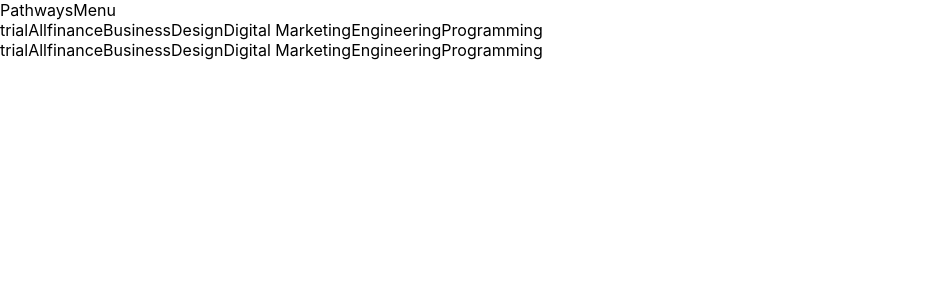
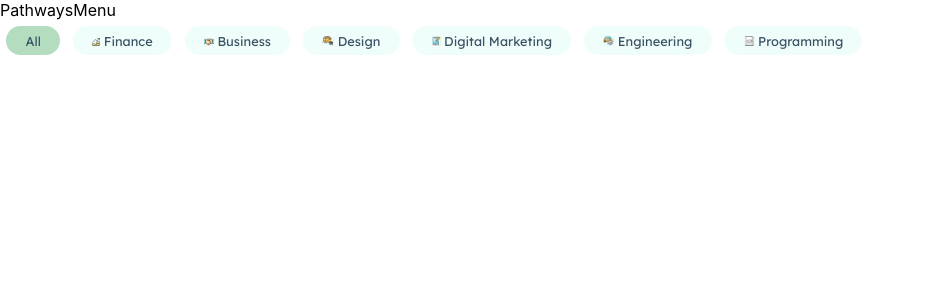
Before and after one commit to ecf123/ecf-fe-prototype, a React (Create React App) app: page /pathways in a window 1280 px wide. Shown: the top 300 px of the page, without its empty margins (0-925 px from the left). Built offline with nearby package versions, Linux system fonts and the light colour scheme.

Commit message:
Completed adaptive styling

```diff
--- a/src/App.jsx
+++ b/src/App.jsx
@@ -1,11 +1,10 @@
 import "./App.scss";
 import Routing from "./containers/Routing/Routing";
-import FilterTag from './components/FilterTag/FilterTag';
+
 const App = () => {
   return (
     <div className="App">
       <Routing />
-      <FilterTag/>
     </div>
   );
 };
--- a/src/components/FilterTag/FilterTag.jsx
+++ b/src/components/FilterTag/FilterTag.jsx
@@ -1,26 +1,199 @@
-import React from 'react'
-import "./FilterTag.scss"
-import performanceMoney from "../../assets/images/performance-money-icon.svg"
-import handshake from "../../assets/images/handshake-icon.svg"
-import paintingPalette from "../../assets/images/painting-palette-icon.svg"
-import phoneWrite from "../../assets/images/phone-write-icon.svg"
-import carActions from "../../assets/images/car-actions-icon.svg"
-import fileCode from "../../assets/images/file-code-icon.svg"
-
+import React, { useState } from "react";
+import "./FilterTag.scss";
+import performanceMoney from "../../assets/images/performance-money-icon.svg";
+import handshake from "../../assets/images/handshake-icon.svg";
+import paintingPalette from "../../assets/images/painting-palette-icon.svg";
+import phoneWrite from "../../assets/images/phone-write-icon.svg";
+import carActions from "../../assets/images/car-actions-icon.svg";
+import fileCode from "../../assets/images/file-code-icon.svg";
 
 const FilterTag = () => {
-  return (
-    <div className='filter-tag'> trial
-      <span className='filter-tag__item'>All</span>
-      <span className='filter-tag__item'>finance</span>
-      <span className='filter-tag__item'>Business</span>
-      <span className='filter-tag__item'>Design</span>
-      <span className='filter-tag__item'>Digital Marketing</span>
-      <span className='filter-tag__item'>Engineering</span>
-      <span className='filter-tag__item'>Programming</span>
+    const [activeArray, setActiveArray] = useState([
+        true,
+        false,
+        false,
+        false,
+        false,
+        false,
+        false,
+    ]);
 
-    </div>
-  )
-}
+    const handleSelected = (event) => {
+        setActiveArray([false, false, false, false, false, false, false]);
+        switch (event.target.id) {
+            case "all":
+                setActiveArray([
+                    false,
+                    true,
+                    false,
+                    false,
+                    false,
+                    false,
+                    false,
+                ]);
+                break;
+            case "1":
+                setActiveArray([
+                    false,
+                    true,
+                    false,
+                    false,
+                    false,
+                    false,
+                    false,
+                ]);
+                break;
+            case "2":
+                setActiveArray([
+                    false,
+                    false,
+                    true,
+                    false,
+                    false,
+                    false,
+                    false,
+                ]);
+                break;
+            case "3":
+                setActiveArray([
+                    false,
+                    false,
+                    false,
+                    true,
+                    false,
+                    false,
+                    false,
+                ]);
+                break;
+            case "4":
+                setActiveArray([
+                    false,
+                    false,
+                    false,
+                    false,
+                    true,
+                    false,
+                    false,
+                ]);
+                break;
+            case "5":
+                setActiveArray([
+                    false,
+                    false,
+                    false,
+                    false,
+                    false,
+                    true,
+                    false,
+                ]);
+                break;
+            case "6":
+                setActiveArray([
+                    false,
+                    false,
+                    false,
+                    false,
+                    false,
+                    false,
+                    true,
+                ]);
+                break;
+            default:
+                setActiveArray([
+                    true,
+                    false,
+                    false,
+                    false,
+                    false,
+                    false,
+                    false,
+                ]);
+                break;
+        }
+    };
 
-export default FilterTag
+    return (
+        <div className="filter-tag">
+            <span
+                id="all"
+                className={
+                    activeArray[0]
+                        ? "filter-tag__item filter-tag__active"
+                        : "filter-tag__item"
+                }
+                onClick={handleSelected}
+            >
+                {"    "}
+                All{"   "}
+            </span>
+            <span
+                id="1"
+                className={
+                    activeArray[1]
+                        ? "filter-tag__item filter-tag__active"
+                        : "filter-tag__item"
+                }
+                onClick={handleSelected}
+            >
+                <img src={performanceMoney} alt="" /> Finance
+            </span>
+            <span
+                id="2"
+                className={
+                    activeArray[2]
+                        ? "filter-tag__item filter-tag__active"
+                        : "filter-tag__item"
+                }
+                onClick={handleSelected}
+            >
+                <img src={handshake} alt="" /> Business
+            </span>
+            <span
+                id="3"
+                className={
+                    activeArray[3]
+                        ? "filter-tag__item filter-tag__active"
+                        : "filter-tag__item"
+                }
+                onClick={handleSelected}
+            >
+                <img src={paintingPalette} alt="" /> Design
+            </span>
+            <span
+                id="4"
+                className={
+                    activeArray[4]
+                        ? "filter-tag__item filter-tag__active"
+                        : "filter-tag__item"
+                }
+                onClick={handleSelected}
+            >
+                <img src={phoneWrite} alt="" /> Digital Marketing
+            </span>
+            <span
+                id="5"
+                className={
+                    activeArray[5]
+                        ? "filter-tag__item filter-tag__active"
+                        : "filter-tag__item"
+                }
+                onClick={handleSelected}
+            >
+                <img src={carActions} alt="" /> Engineering
+            </span>
+            <span
+                id="6"
+                className={
+                    activeArray[6]
+                        ? "filter-tag__item filter-tag__active"
+                        : "filter-tag__item"
+                }
+                onClick={handleSelected}
+            >
+                <img src={fileCode} alt="" /> Programming
+            </span>
+        </div>
+    );
+};
+
+export default FilterTag;
--- a/src/components/FilterTag/FilterTag.scss
+++ b/src/components/FilterTag/FilterTag.scss
@@ -0,0 +1,24 @@
+@use "../../assets/sass/variables" as *;
+@use "../../assets/sass/mixins" as *;
+
+.filter-tag {
+    display: flex;
+    flex-direction: row;
+    justify-content: flex-start;
+    flex-wrap: wrap;
+
+    font-family: $primary-font-family;
+    font-size: $font-size-extra-small;
+    color: $primary-color-navy;
+
+    &__item {
+        margin: 0.5em;
+        background-color: $secondary-color-light-green;
+        border-radius: 26.4px;
+        padding: 0.5em 1.5em;
+    }
+}
+
+.filter-tag__active {
+    background-color: $primary-color-green;
+}
--- a/src/containers/PathwayOverview/PathwayOverview.jsx
+++ b/src/containers/PathwayOverview/PathwayOverview.jsx
@@ -1,5 +1,6 @@
 import React from "react";
 import "./PathwayOverview.scss";
+import card from "../../assets/data/dummyPathwayData"
 
 import MenuBar from "../../components/MenuBar/MenuBar";
 
```
